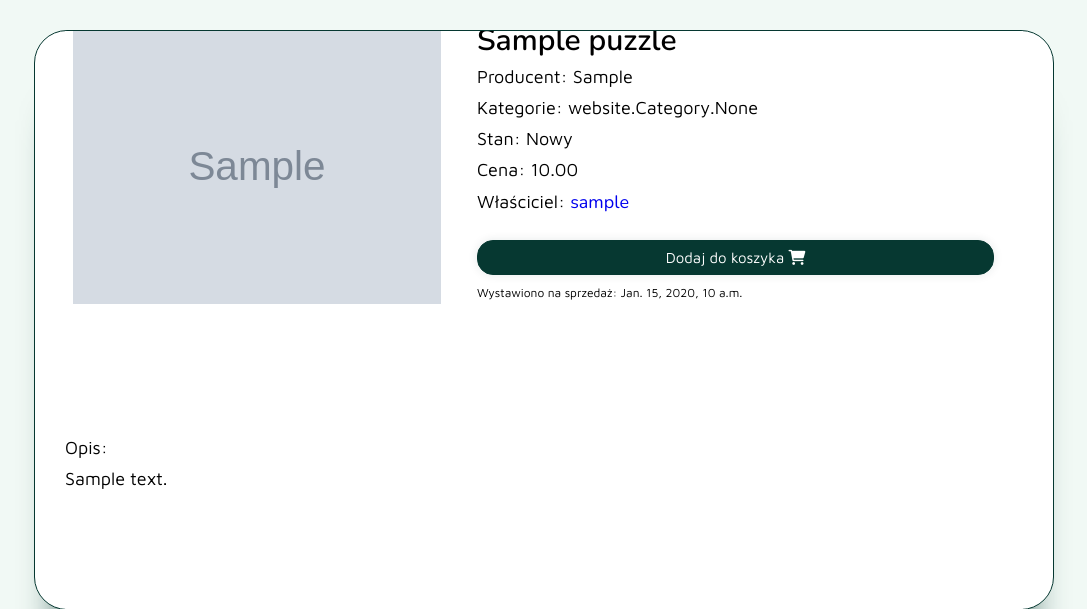
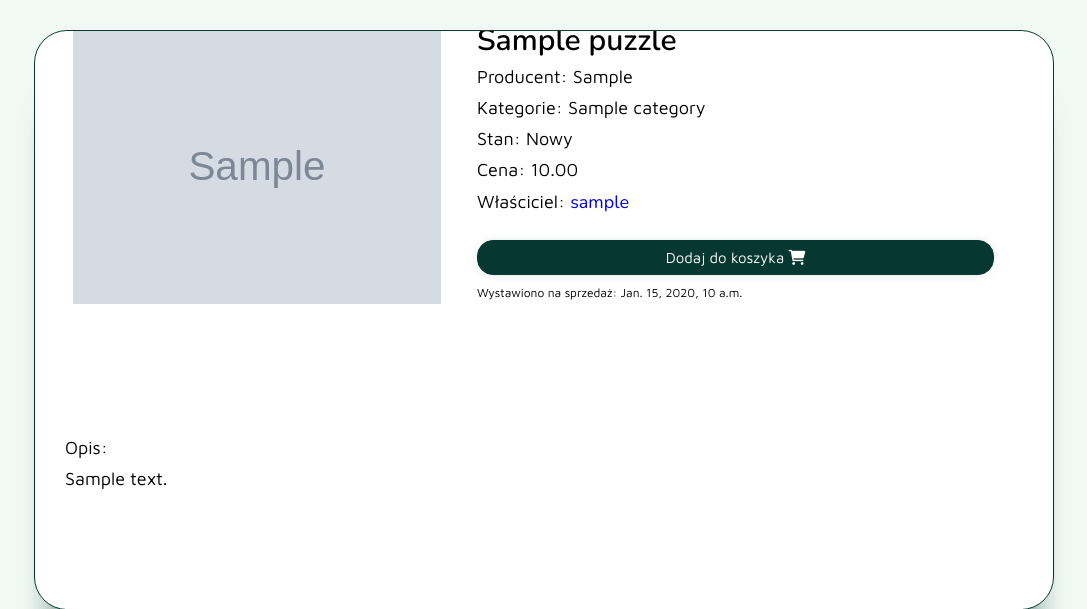
Before and after one commit to julkiea/Repuzzle, a Django app: page /puzzle/1 in a window 1280 px wide. Shown: the part 60-669 px from the top of the page, without its empty margins (96-1183 px from the left). Run offline with Django 5.2, Linux system fonts and the light colour scheme; tables that the repository leaves empty hold one stand-in row (values such as "Sample post"); grey boxes marked "Sample" are stand-in pictures.

Commit message:
Update displaying categories

```diff
--- a/website/templates/puzzle.html
+++ b/website/templates/puzzle.html
@@ -7,7 +7,13 @@
             <div class="puzzle-details-container">
                 <div class="puzzle-title">{{ puzzle.name }}</div>
                 <p class="puzzle-details">Producent: {{ puzzle.brand }}</p>
-                <p class="puzzle-details">Kategorie: {{ puzzle.category }}</p>
+                <p class="puzzle-details">Kategorie:    {% for category in puzzle.category.all %}
+                                                            {{ category.name }}
+                                                            {% if not forloop.last %}
+                                                                ,
+                                                            {% endif %}
+                                                        {% endfor %}
+                </p>
                 <p class="puzzle-details">Stan: {{ puzzle.condition }}</p>
                 <p class="puzzle-details">Cena: {{ puzzle.price }}</p>
                 <p class="puzzle-details">Właściciel: <a href="#"> {{ puzzle.owner }} </a></p>
```
